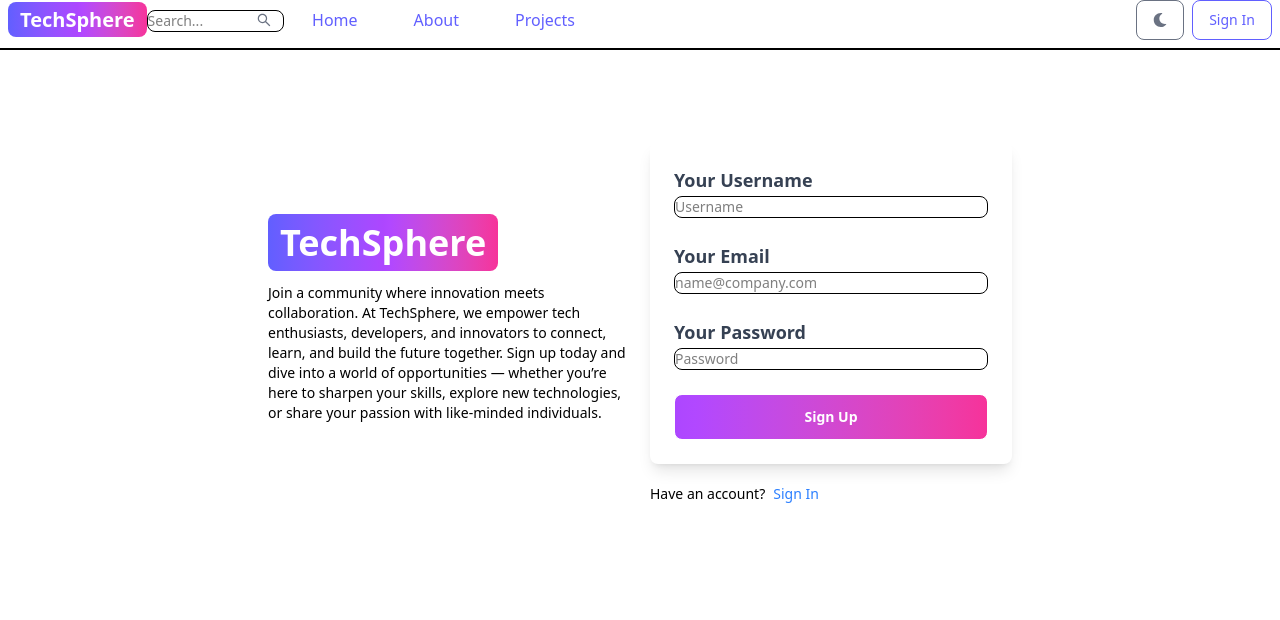
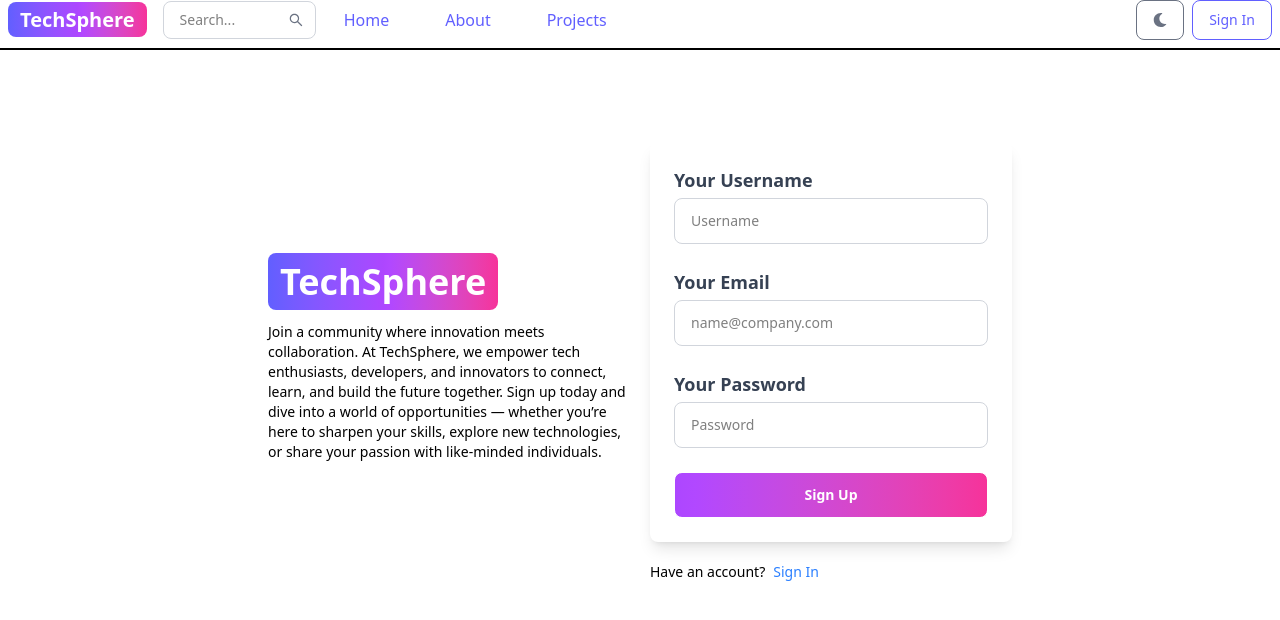
Before and after one commit to reeba212/TechSphere, a React (Vite) app in the folder client/: page /sign-up in a window 1280 px wide. Shown: the top 620 px of the page. Built offline with nearby package versions, Linux system fonts and the light colour scheme.

Commit message:
replace TextInput with input in Header and SignUp UI

```diff
--- a/client/src/components/Header.jsx
+++ b/client/src/components/Header.jsx
@@ -16,11 +16,11 @@ export default function Header() {
                 <span className='px-3 py-1 bg-gradient-to-r from-indigo-500 via-purple-500 to-pink-500 rounded-lg text-white'>TechSphere</span>
             </Link>
 
-            <form className="relative hidden lg:inline-block">
-                <TextInput
+            <form className="relative hidden lg:inline-block lg:ml-4">
+                <input
                     type='text'
                     placeholder='Search...'
-                    className='hidden lg:inline'
+                    className='hidden lg:inline w-full border border-gray-300 rounded-lg focus:outline-none focus:ring-2 focus:ring-indigo-500 focus:border-purple-500 text-sm px-4 py-2'
                 />
                 <AiOutlineSearch className="absolute right-3 top-1/2 transform -translate-y-1/2 text-gray-500" />
             </form>
--- a/client/src/pages/SignUp.jsx
+++ b/client/src/pages/SignUp.jsx
@@ -1,4 +1,4 @@
-import { Label, TextInput, Button } from 'flowbite-react';
+import { Label, Button } from 'flowbite-react';
 import React from 'react';
 import { Link } from 'react-router-dom';
 
@@ -27,23 +27,46 @@ export default function SignUp() {
         <div className='flex-1'>
           <form className='flex flex-col gap-6 bg-white p-6 rounded-lg shadow-lg'>
             <div>
-              <Label className='text-lg font-semibold text-gray-700' value='Your Username'/>
-              <TextInput type='text' placeholder='Username' id='username'/>
-              </div>
-            <div>
-              <Label className='text-lg font-semibold text-gray-700' value='Your Email'/>
-              <TextInput type='email' placeholder='name@company.com' id='email'/>
+              <Label className='text-lg font-semibold text-gray-700' htmlFor='username'>
+                Your Username
+              </Label>
+              <input
+                type='text'
+                placeholder='Username'
+                id='username'
+                className='focus:outline-none w-full border border-gray-300 rounded-lg focus:ring-0 focus:border-purple-500 text-sm px-4 py-3 mt-1'
+              />
             </div>
             <div>
-              <Label className='text-lg font-semibold text-gray-700' value='Your Password'/>
-              <TextInput type='password' placeholder='Password' id='password'/>
+              <Label className='text-lg font-semibold text-gray-700' htmlFor='email'>
+                Your Email
+              </Label>
+              <input
+                type='email'
+                placeholder='name@company.com'
+                id='email'
+                className='focus:outline-none w-full border border-gray-300 rounded-lg focus:ring-0 focus:border-purple-500 text-sm px-4 py-3 mt-1'
+              />
+            </div>
+            <div>
+              <Label className='text-lg font-semibold text-gray-700' htmlFor='password'>
+                Your Password
+              </Label>
+              <input
+                type='password'
+                placeholder='Password'
+                id='password'
+                className='focus:outline-none w-full border border-gray-300 rounded-lg focus:ring-0 focus:border-purple-500 text-sm px-4 py-3 mt-1'
+              />
             </div>
             <Button
               type='submit'
-              className='w-full text-white font-bold py-1 px-2 rounded-lg transition-all bg-gradient-to-r from-purple-500 to-pink-500 hover:from-purple-600 hover:to-pink-600'>
+              className='w-full text-white font-bold py-1 px-2 rounded-lg transition-all bg-gradient-to-r from-purple-500 to-pink-500 hover:from-purple-600 hover:to-pink-600'
+            >
               Sign Up
             </Button>
           </form>
+
           <div className='flex gap-2 text-sm mt-5'>
             <span>
               Have an account?
```
